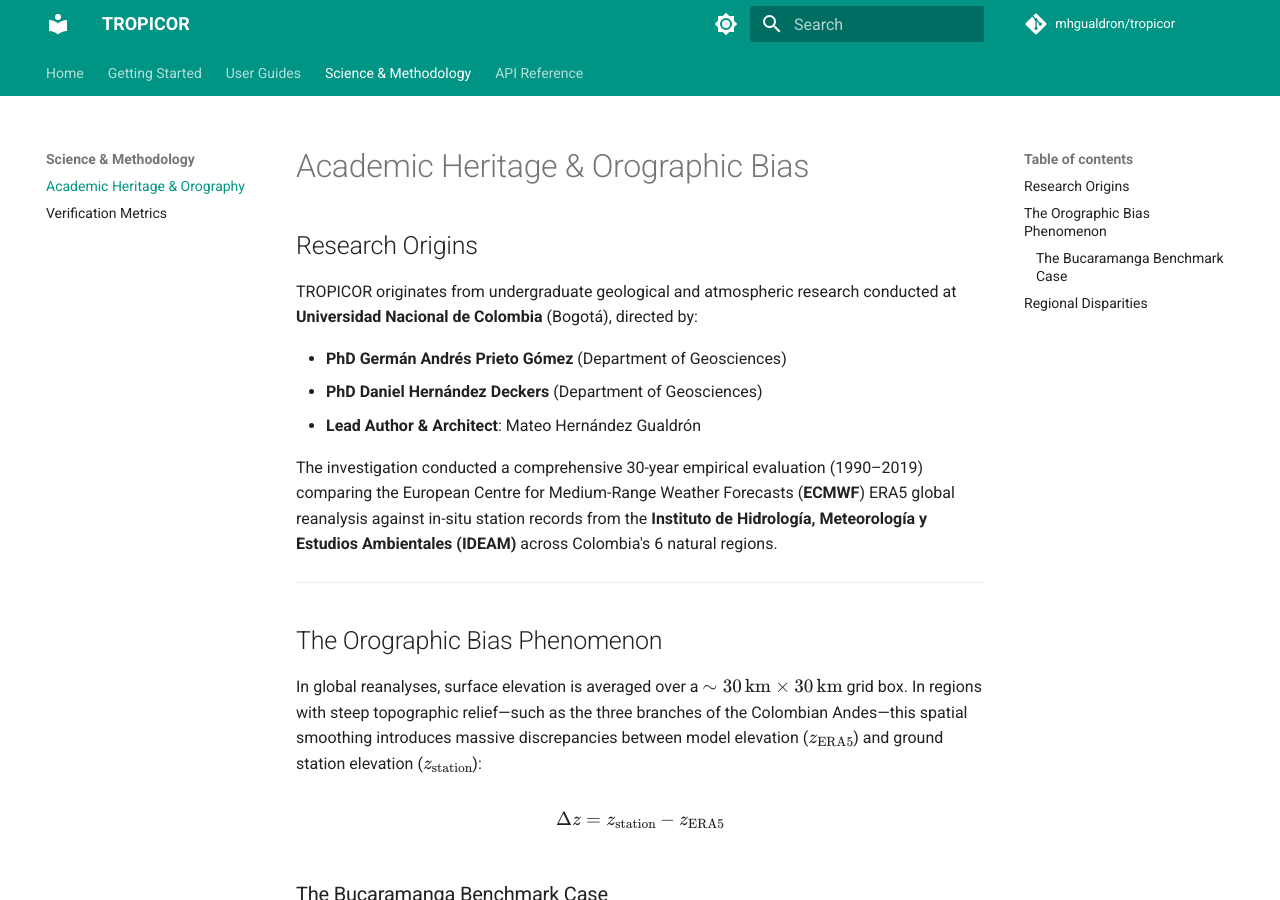
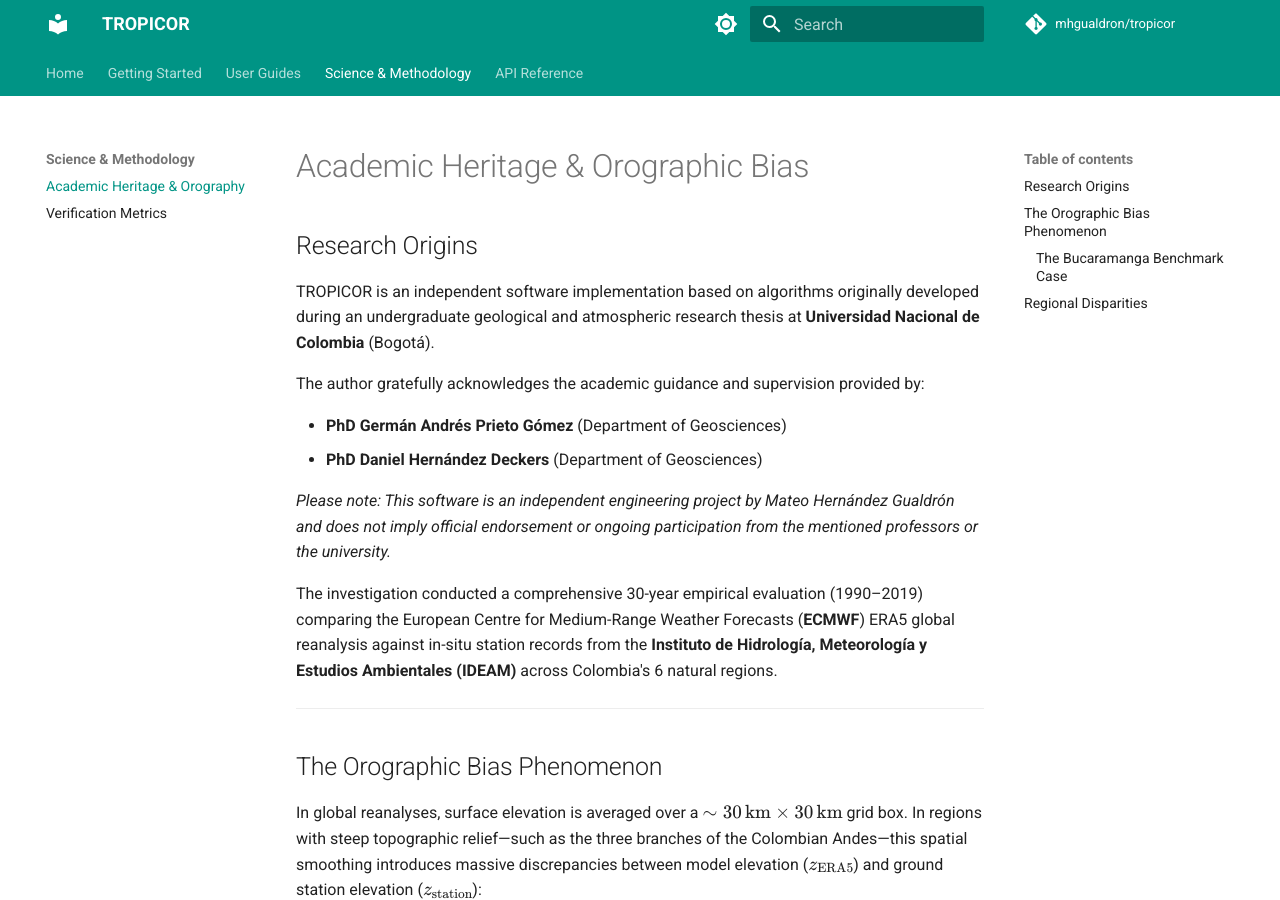
Before and after one commit to mhgualdron/tropicor, an MkDocs documentation site: the page built from docs/science/overview.md, in a window 1280 px wide and 900 px high. Built offline with MkDocs 1.6.1 and Material for MkDocs 9.7.7, drawn with Linux system fonts in a browser that asks for light colours; comment, search, counter and statistics services are not loaded.

Commit message:
docs: clarify academic heritage and thesis acknowledgments

```diff
--- a/docs/science/overview.md
+++ b/docs/science/overview.md
@@ -2,11 +2,14 @@
 
 ## Research Origins
 
-TROPICOR originates from undergraduate geological and atmospheric research conducted at **Universidad Nacional de Colombia** (Bogotá), directed by:
+TROPICOR is an independent software implementation based on algorithms originally developed during an undergraduate geological and atmospheric research thesis at **Universidad Nacional de Colombia** (Bogotá).
+
+The author gratefully acknowledges the academic guidance and supervision provided by:
 
 - **PhD Germán Andrés Prieto Gómez** (Department of Geosciences)
 - **PhD Daniel Hernández Deckers** (Department of Geosciences)
-- **Lead Author & Architect**: Mateo Hernández Gualdrón
+
+*Please note: This software is an independent engineering project by Mateo Hernández Gualdrón and does not imply official endorsement or ongoing participation from the mentioned professors or the university.*
 
 The investigation conducted a comprehensive 30-year empirical evaluation (1990–2019) comparing the European Centre for Medium-Range Weather Forecasts (**ECMWF**) ERA5 global reanalysis against in-situ station records from the **Instituto de Hidrología, Meteorología y Estudios Ambientales (IDEAM)** across Colombia's 6 natural regions.
 
```
Also changed, not shown: ROADMAP.md (+2 -2 lines).
